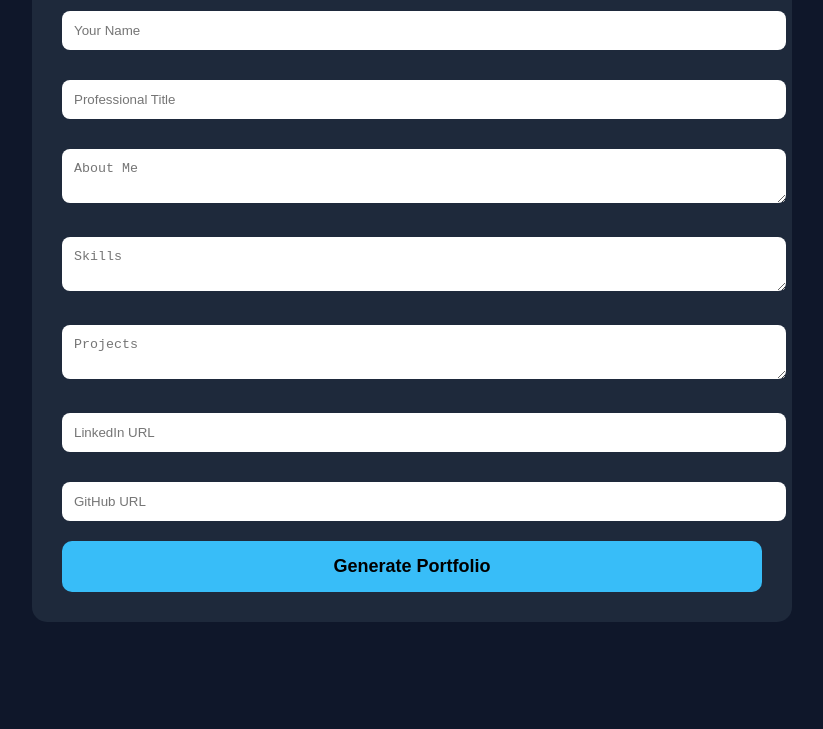
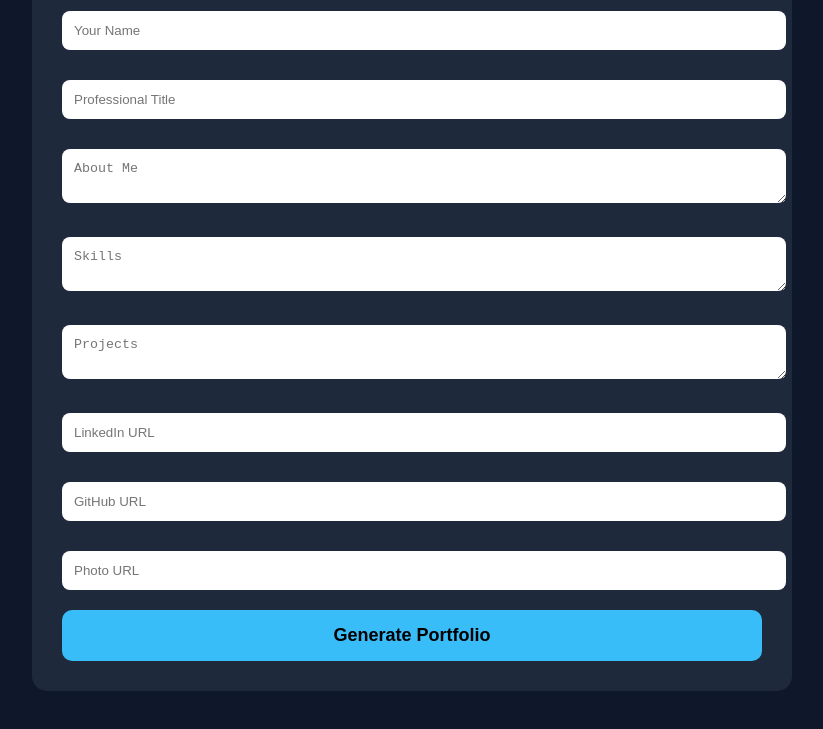
Before and after one commit to Hari910-tech/resume2portfolio, a plain HTML site: page form.html in a window 1280 px wide. Shown: the part 157-886 px from the top of the page, without its empty margins (228-1051 px from the left). Before the commit the page ends 827 px from the top, so only its background shows below. Drawn offline with Linux system fonts and the light colour scheme.

Commit message:
Update form.html

```diff
--- a/form.html
+++ b/form.html
@@ -68,6 +68,8 @@ border-radius:10px;
 
 <input type="text" id="github" placeholder="GitHub URL">
 
+  <input type="text" id="photo" placeholder="Photo URL">
+
 <button onclick="generatePortfolio()">
 Generate Portfolio
 </button>
```
